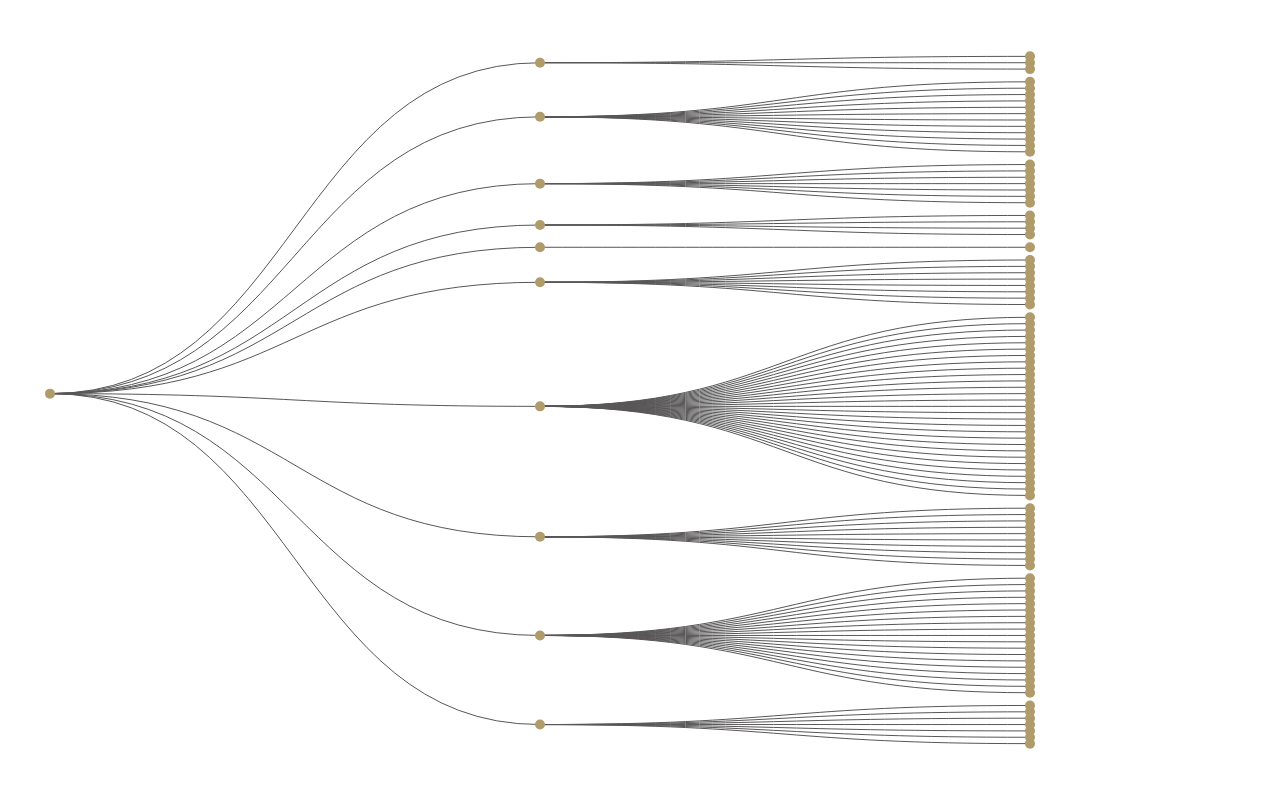
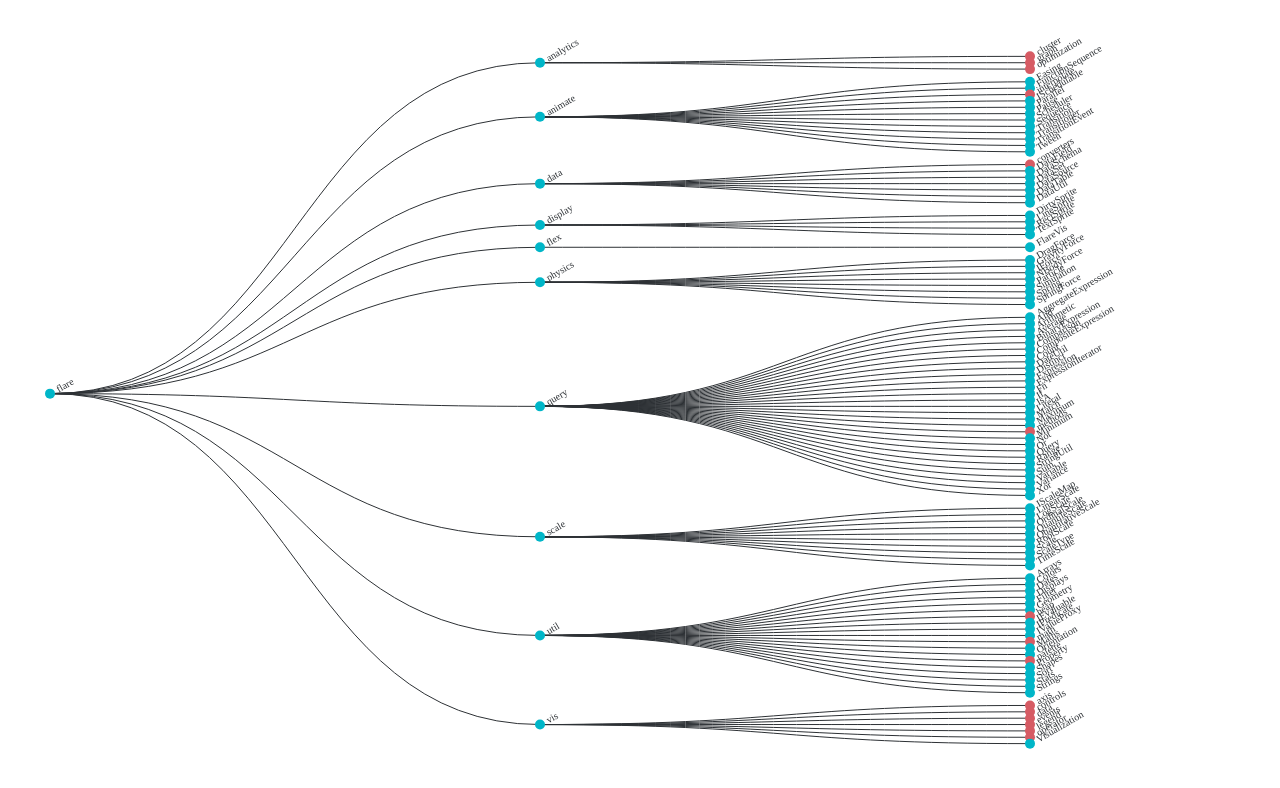
Before and after one commit to khyarmt/collapsible-tree, a React (Vite) app: page / in a window 1280 px wide. Shown: the top 788 px of the page. Built offline with nearby package versions, Linux system fonts and the light colour scheme.

Commit message:
Update on progress

```diff
--- a/src/App.jsx
+++ b/src/App.jsx
@@ -2,14 +2,6 @@ import { useEffect, useMemo, useRef, useState } from "react";
 import * as d3 from "d3";
 
 function CollapsibleTreeContent({ data, width, height }) {
-  //console.log(data);
-  //console.log(width, height);
-
-  // color
-  // #585656
-  // #b09b6a
-  // #f25222
-
   const margin = {
     top: 50,
     right: 250,
@@ -55,8 +47,8 @@ function CollapsibleTreeContent({ data, width, height }) {
   }, [data, width, height, margin, collapsed]);
 
   return (
-    <svg width={width} height={height}>
-      <g transform={`translate(${margin.left}, ${margin.top})`}>
+    <svg width={width} height={height} className="collapsible-tree">
+      <g transform={`translate(${margin.left},${margin.top})`}>
         <g>
           {links.map(({ source, target }) => {
             const sourceX = nodes[source].x;
@@ -68,14 +60,48 @@ function CollapsibleTreeContent({ data, width, height }) {
             } ${sourceY}, ${
               (sourceX + targetX) / 2
             } ${targetY}, ${targetX} ${targetY}`;
-            return <path d={d} stroke="#585656" fill="none" />;
+            return (
+              <g
+                key={`${nodes[source].id}:${nodes[target].id}`}
+                className="link"
+              >
+                <path d={d} stroke="#2d3135" fill="none" />
+              </g>
+            );
           })}
         </g>
         <g>
           {nodes.map((node) => {
             return (
-              <g key={node.id} transform={`translate(${node.x},${node.y})`}>
-                <circle r="5" fill="#b09b6a" />
+              <g
+                key={node.id}
+                transform={`translate(${node.x},${node.y})`}
+                className={node.childCount > 0 ? "node clickable" : "node"}
+                onClick={() => {
+                  setCollapsed({
+                    ...collapsed,
+                    [node.id]: !collapsed[node.id],
+                  });
+                }}
+              >
+                <circle
+                  r="5"
+                  fill={
+                    collapsed[node.id] && node.childCount > 0
+                      ? "#d65b64"
+                      : "#00b6c8"
+                  }
+                />
+                <text
+                  x="8"
+                  textAnchor="start"
+                  dominantBaseline="central"
+                  fontSize="10"
+                  transform="rotate(-30)"
+                  fill="#2d3135"
+                >
+                  {node.name}
+                </text>
               </g>
             );
           })}
--- a/src/index.css
+++ b/src/index.css
@@ -9,3 +9,15 @@ svg {
   bottom: 0;
   left: 0;
 }
+
+.clickable {
+  cursor: pointer;
+}
+
+svg.collapsible-tree .node {
+  transition: transform 0.5s ease;
+}
+
+svg.collapsible-tree .link path {
+  transition: d 0.5s ease;
+}
```
